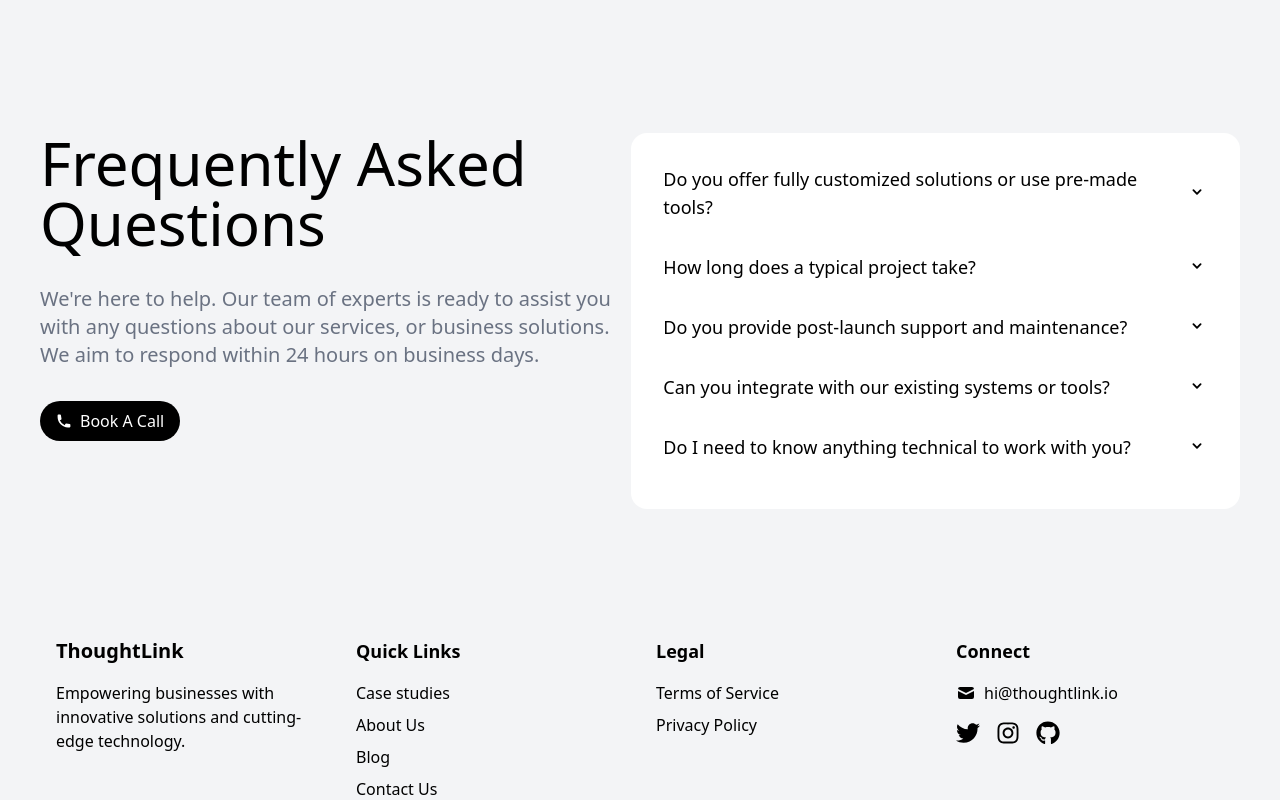
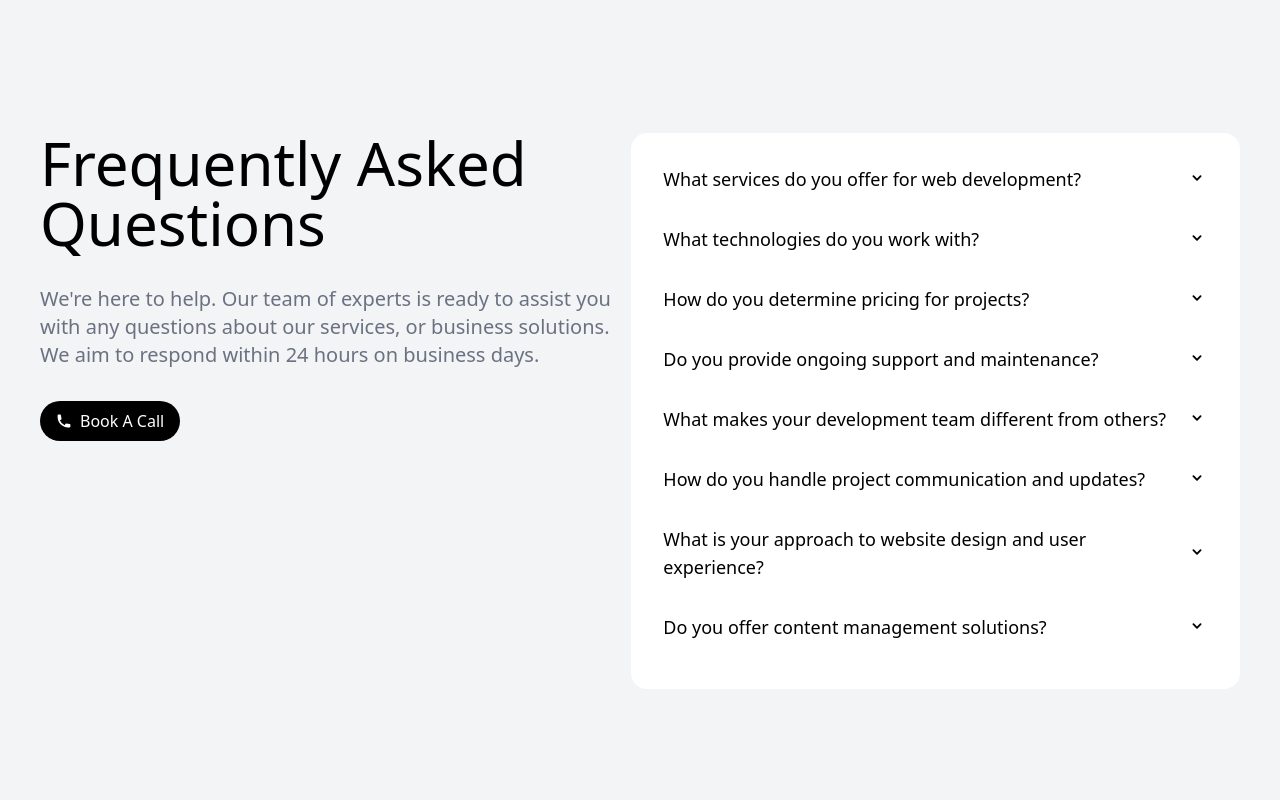
Before and after one commit to cursedxp/automatics.dev, a Next.js app: page / in a window 1280 px wide. Shown: the part 4920-5720 px from the top of the page. Built offline with nearby package versions, Linux system fonts and the light colour scheme; a web font is replaced by a local one.

Commit message:
feat(faqSection): refactor FAQ section to use external JSON data for dynamic content chore(faq.json): add FAQ data in JSON format to improve maintainability and scalability of the FAQ section

```diff
--- a/app/components/home/faqSection/faqSection.js
+++ b/app/components/home/faqSection/faqSection.js
@@ -5,6 +5,7 @@ import { HiChevronDown, HiPhone } from "react-icons/hi";
 import { motion, AnimatePresence } from "framer-motion";
 import { useInView } from "framer-motion";
 import { useRef, useState } from "react";
+import faqData from "@/app/data/faq.json";
 
 export default function FaqSection() {
   const ref = useRef(null);
@@ -18,35 +19,6 @@ export default function FaqSection() {
     }));
   };
 
-  const faqItems = [
-    {
-      question:
-        "Do you offer fully customized solutions or use pre-made tools?",
-      answer:
-        "We specialize in fully tailored solutions, but when it makes sense, we integrate proven tools like Contentful, Firebase, or Stripe to speed up delivery and reduce costs—always with your needs in mind.",
-    },
-    {
-      question: "How long does a typical project take?",
-      answer:
-        "Project timelines depend on complexity, but most of our builds range from 2 to 6 weeks. We'll give you a clear timeline after our initial discovery call.",
-    },
-    {
-      question: "Do you provide post-launch support and maintenance?",
-      answer:
-        "Yes. We offer ongoing support plans tailored to your project, including updates, improvements, and troubleshooting—so you're never left on your own.",
-    },
-    {
-      question: "Can you integrate with our existing systems or tools?",
-      answer:
-        "Absolutely. We can integrate with your existing systems or tools, ensuring a seamless transition and smooth operation.",
-    },
-    {
-      question: "Do I need to know anything technical to work with you?",
-      answer:
-        "No, you don't need to be a tech expert. We adapt to your workflow and needs, whether you're technical or not.",
-    },
-  ];
-
   return (
     <section
       ref={ref}
@@ -59,28 +31,24 @@ export default function FaqSection() {
         transition={{ duration: 0.6, ease: "easeOut" }}
       >
         <h2 className="md:text-5xl lg:text-6xl sm:text-4xl text-6xl mb-8">
-          Frequently Asked Questions
+          {faqData.title}
         </h2>
-        <p className="text-gray-500 text-xl">
-          We&apos;re here to help. Our team of experts is ready to assist you
-          with any questions about our services, or business solutions. We aim
-          to respond within 24 hours on business days.
-        </p>
+        <p className="text-gray-500 text-xl">{faqData.description}</p>
         <Link
-          href="/contact"
+          href={faqData.cta.href}
           className="bg-black text-white px-4 py-2 rounded-full flex items-center gap-2 hover:scale-105 hover:shadow-lg hover:cursor-pointer w-fit mt-8"
         >
           <HiPhone className="w-4 h-4" />
-          Book A Call
+          {faqData.cta.text}
         </Link>
       </motion.div>
       <motion.div
-        className="flex flex-col w-full sm:w-1/2 space-y-4 bg-white rounded-2xl p-8 sm:w-full"
+        className="flex flex-col w-full space-y-4 bg-white rounded-2xl p-8 sm:w-full"
         initial={{ opacity: 0, x: 50 }}
         animate={isInView ? { opacity: 1, x: 0 } : { opacity: 0, x: 50 }}
         transition={{ duration: 0.6, ease: "easeOut" }}
       >
-        {faqItems.map((item, index) => (
+        {faqData.items.map((item, index) => (
           <div key={index} className="pb-4">
             <div
               className="flex items-center justify-between cursor-pointer text-lg font-medium"
--- /dev/null
+++ b/app/data/faq.json
@@ -0,0 +1,42 @@
+{
+  "title": "Frequently Asked Questions",
+  "description": "We're here to help. Our team of experts is ready to assist you with any questions about our services, or business solutions. We aim to respond within 24 hours on business days.",
+  "cta": {
+    "text": "Book A Call",
+    "href": "/contact"
+  },
+  "items": [
+    {
+      "question": "What services do you offer for web development?",
+      "answer": "We provide comprehensive web development services including custom website development, e-commerce solutions, web applications, and enterprise software. Our services are tailored to meet your specific business needs and goals."
+    },
+    {
+      "question": "What technologies do you work with?",
+      "answer": "We work with a wide range of modern technologies including React, Next.js, Node.js, and various databases. Our tech stack is chosen based on your project requirements to ensure optimal performance and scalability."
+    },
+    {
+      "question": "How do you determine pricing for projects?",
+      "answer": "Our pricing is based on several factors including project complexity, required features, timeline, and specific requirements. We offer transparent pricing models and will provide a detailed quote after understanding your needs."
+    },
+    {
+      "question": "Do you provide ongoing support and maintenance?",
+      "answer": "Yes, we offer comprehensive support and maintenance packages to ensure your website or application runs smoothly. This includes regular updates, security patches, performance optimization, and technical support."
+    },
+    {
+      "question": "What makes your development team different from others?",
+      "answer": "Our team combines technical expertise with a deep understanding of business needs. We focus on delivering high-quality, scalable solutions while maintaining excellent communication throughout the development process."
+    },
+    {
+      "question": "How do you handle project communication and updates?",
+      "answer": "We maintain transparent communication through regular meetings, progress reports, and dedicated project management tools. You'll have direct access to your project team and receive regular updates on development progress."
+    },
+    {
+      "question": "What is your approach to website design and user experience?",
+      "answer": "We prioritize user-centered design principles, creating intuitive and engaging interfaces that drive results. Our design process includes user research, wireframing, prototyping, and iterative testing to ensure optimal user experience."
+    },
+    {
+      "question": "Do you offer content management solutions?",
+      "answer": "Yes, we provide custom content management solutions that allow you to easily update and manage your website content. We can integrate with popular CMS platforms or develop custom solutions based on your needs."
+    }
+  ]
+}
```
